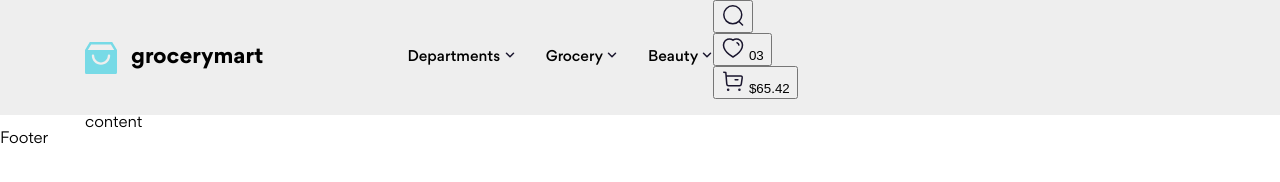
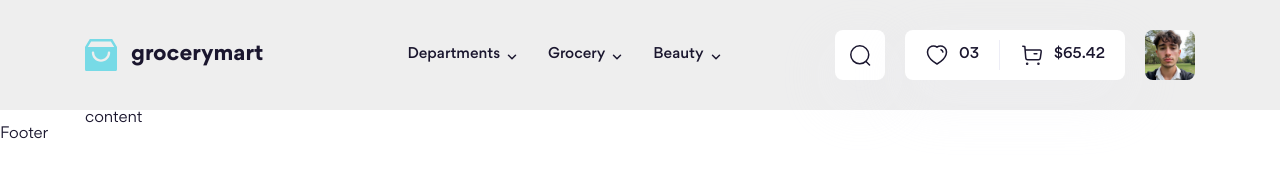
Before and after one commit to TranHieu91/project08, a website: page index.html in a window 1280 px wide. Drawn offline with Linux system fonts and the light colour scheme.

Commit message:
topbar-2

```diff
--- a/scss/base/_base.scss
+++ b/scss/base/_base.scss
@@ -1,5 +1,11 @@
 *, ::before, ::after {
     box-sizing: border-box;
+}
+
+:root {
+    --text-color: #1A162E;
+    --icon-color: brightness(0) saturate(100%) invert(8%) sepia(19%) saturate(2458%)
+    hue-rotate(214deg) brightness(93%) contrast(95%);
 }
 
 html {
@@ -9,9 +15,25 @@ html {
 body {
     font-size: 1.6rem;
     font-family: Gordita, sans-serif;
+    color: var(--text-color);
 }
 
 a {
     color: inherit;
     text-decoration: none;
 }
+
+button {
+    border: none;
+    outline: none;
+    background: transparent;
+}
+
+button, input, textarea, select {
+    font-family: inherit;
+    color: inherit;
+}
+
+.icon {
+    filter: var(--icon-color);
+}
--- a/scss/layout/_header.scss
+++ b/scss/layout/_header.scss
@@ -1,24 +1,81 @@
+%flexItemsCenter {
+    display: flex;
+    align-items: center;
+}
+
 .header {
     background: #EEE;
 }
 
 .top-bar {
-    display: flex;
-    align-items: center;
+    @extend %flexItemsCenter;
+    padding: 30px 0;
 }
 
 .navbar {
     margin-left: 144px;
+    margin-right: auto;
+
     &__list {
-        display: flex;
-        align-items: center;
+        @extend %flexItemsCenter;
         gap: 30px;
     }
+
     &__link {
+        @extend %flexItemsCenter;
+        gap: 6px;
         font-size: 1.5rem;
         font-weight: 500;
         line-height: 146.667%;
     }
 
+    &__arrow {
+        margin-top: 3px;
+    }
+}
 
+.top-act {
+    @extend %flexItemsCenter;
+    gap: 20px;
+
+    &__group {
+        @extend %flexItemsCenter;
+
+        min-width: 50px;
+        height: 50px;
+        border-radius: 8px;
+        background: #FFF;
+        box-shadow: 0px 20px 60px 10px rgba(237, 237, 246, 0.20);
+    }
+
+    &__group--single &__btn {
+        padding: 13px;
+    }
+
+    &__btn {
+        @extend %flexItemsCenter;
+        padding: 13px 20px;
+        gap: 10px;
+        cursor: pointer;
+    }
+
+    &__title {
+        font-size: 1.5rem;
+        font-weight: 500;
+        line-height: 146.667%;
+    }
+
+    &__separate {
+        width: 1px;
+        height: 30px;
+        background: #EDEDF6;
+    }
+
+    &__avatar {
+        display: block;
+        width: 50px;
+        height: 50px;
+        border-radius: 8px;
+        cursor: pointer;
+    }
 }
--- a/template/header.html
+++ b/template/header.html
@@ -1,50 +1,50 @@
 <div class="container">
     <div class="top-bar">
         <!-- Logo -->
-         <div class="logo">
+         <a href="./" class="logo">
             <img src="./assets/icons/logo.svg" alt="grocerymart" class="logo__img">
             <h1 class="logo__title">grocerymart</h1>
-         </div>
+         </a>
 
          <!-- Navbar -->
           <nav class="navbar">
             <ul class="navbar__list">
                 <li><a href="" class="navbar__link">Departments
-                    <img src="./assets/icons/arow-down.svg" alt="" class="navbar__arrow"></a>
+                    <img src="./assets/icons/arow-down.svg" alt="" class="icon navbar__arrow"></a>
                 </li>
                 <li><a href="" class="navbar__link">Grocery
-                    <img src="./assets/icons/arow-down.svg" alt="" class="navbar__arrow"></a>
+                    <img src="./assets/icons/arow-down.svg" alt="" class="icon navbar__arrow"></a>
                 </li>
                 <li><a href="" class="navbar__link">Beauty
-                    <img src="./assets/icons/arow-down.svg" alt="" class="navbar__arrow"></a>
+                    <img src="./assets/icons/arow-down.svg" alt="" class="icon navbar__arrow"></a>
                 </li>
             </ul>
           </nav>
 
           <!-- Actions -->
            <div class="top-act">
-                <div class="top-act__group">
+                <div class="top-act__group top-act__group--single">
                     <button class="top-act__btn">
-                        <img src="./assets/icons/search.svg" alt="" class="top-act__icon">
+                        <img src="./assets/icons/search.svg" alt="" class="icon top-act__icon">
                     </button>
                 </div>
 
                 <div class="top-act__group">
                     <button class="top-act__btn">
-                        <img src="./assets/icons/heart.svg" alt="" class="top-act__icon">
+                        <img src="./assets/icons/heart.svg" alt="" class="icon top-act__icon">
                         <span class="top-act__title">03</span>
                     </button>
 
                     <div class="top-act__separate"></div>
 
                     <button class="top-act__btn">
-                        <img src="./assets/icons/buy.svg" alt="" class="top-act__icon">
+                        <img src="./assets/icons/buy.svg" alt="" class="icon top-act__icon">
                         <span class="top-act__title">$65.42</span>
                     </button>
                 </div>
 
                 <div class="top-act__user">
-                    <img src="./assets/img/avatar1.jpg" alt="" class="top-act__avatar">
+                    <img src="./assets/img/avatar.jpg" alt="" class="top-act__avatar">
                 </div>
            </div>
     </div>
```
Also changed, not shown: assets/css/main.css, 1 other file.
